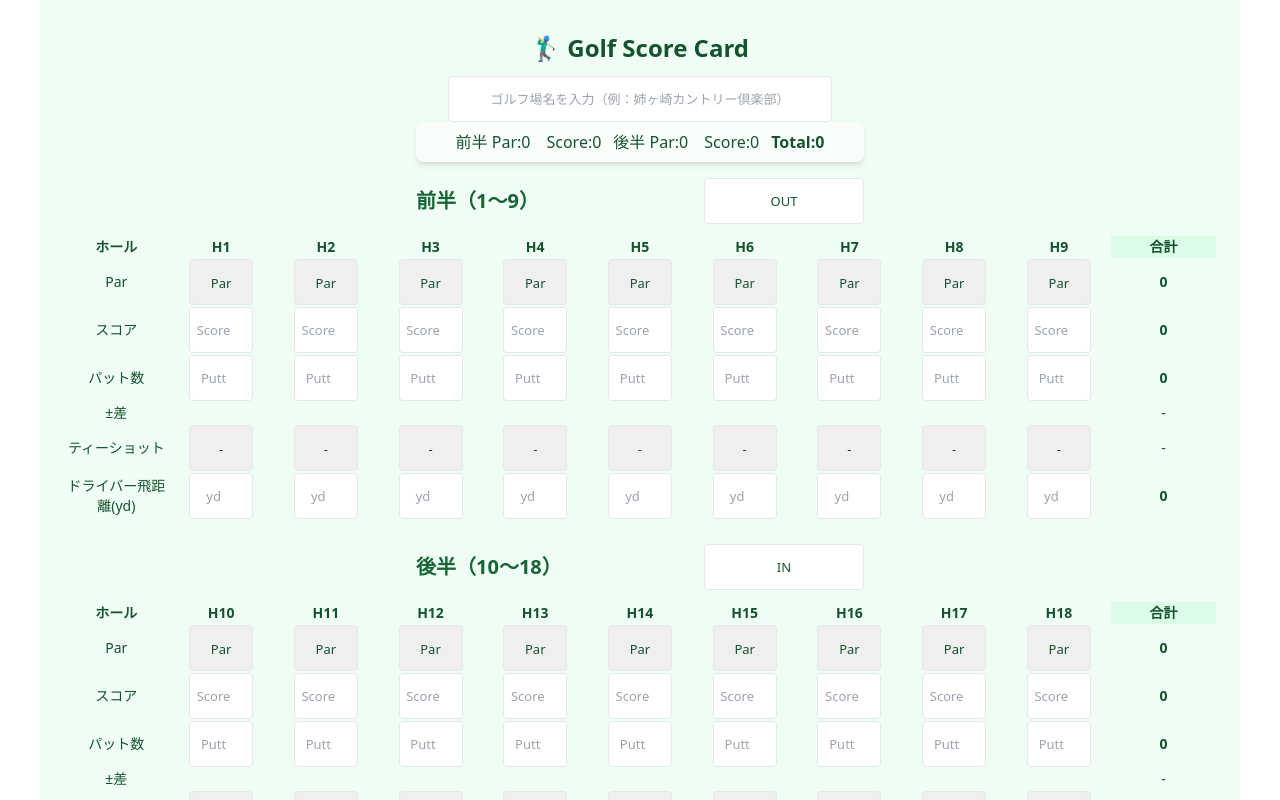
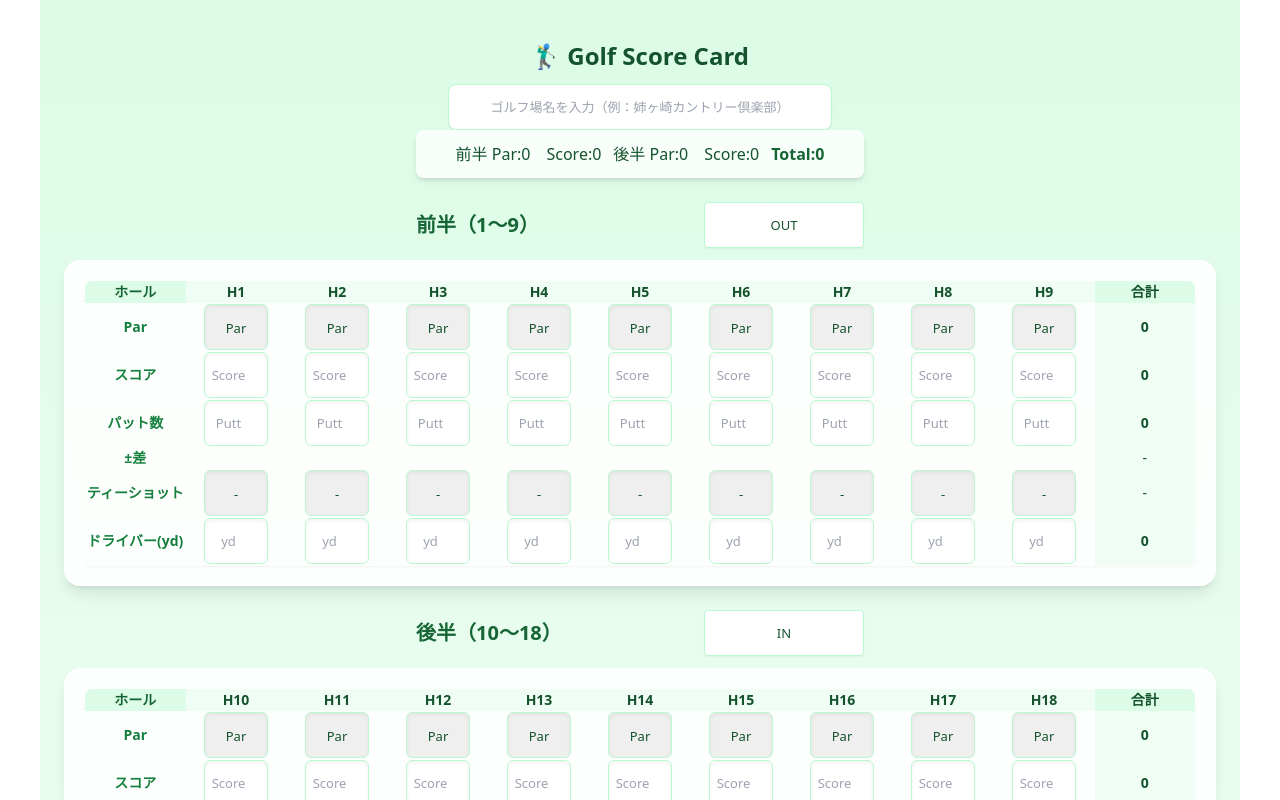
Before and after one commit to reniwasaki/golf-score-simple, a React (Vite) app: page / in a window 1280 px wide. Shown: the top 800 px of the page. Built offline with nearby package versions, Linux system fonts and the light colour scheme.

Commit message:
return-syusei

```diff
--- a/src/App.jsx
+++ b/src/App.jsx
@@ -94,27 +94,29 @@ const App = () => {
   const totalScore = outTotal.score + inTotal.score;
 
   const renderHoleInputs = (start, end) => (
-    <div className="w-full overflow-x-auto scrollbar-thin scrollbar-thumb-gray-400 scrollbar-track-transparent">
+    <div className="w-full overflow-x-auto scrollbar-thin scrollbar-thumb-gray-400 scrollbar-track-transparent bg-white/90 backdrop-blur-sm rounded-2xl shadow-lg p-3 sm:p-5 mb-6">
       <div className="min-w-[900px] sm:min-w-full mx-auto flex justify-center">
-        <table className="w-full text-xs sm:text-sm text-center border-collapse table-fixed">
+        <table className="w-full text-xs sm:text-sm text-center border border-green-200 rounded-lg overflow-hidden table-fixed shadow-sm">
           <thead>
             <tr>
-              <th className="px-1 bg-green-50">ホール</th>
+              <th className="px-1 bg-green-100 text-green-800 font-semibold">
+                ホール
+              </th>
               {Array.from({ length: end - start }, (_, i) => (
-                <th key={i}>H{start + i + 1}</th>
+                <th key={i} className="bg-green-50">{`H${start + i + 1}`}</th>
               ))}
-              <th className="bg-green-100 sticky right-0">合計</th>
+              <th className="bg-green-100 font-bold sticky right-0">合計</th>
             </tr>
           </thead>
           <tbody>
             <tr>
-              <td>Par</td>
+              <td className="font-semibold text-green-700">Par</td>
               {scores.slice(start, end).map((hole, i) => (
                 <td key={i}>
                   <select
                     value={hole.par}
                     onChange={(e) => handleChange(start + i, "par", e.target.value)}
-                    className="border rounded w-14 sm:w-16 text-center"
+                    className="border border-green-200 rounded-md w-14 sm:w-16 text-center py-1 shadow-inner"
                   >
                     <option value="">Par</option>
                     <option value="3">3</option>
@@ -129,14 +131,16 @@ const App = () => {
             </tr>
 
             <tr>
-              <td>スコア</td>
+              <td className="font-semibold text-green-700">スコア</td>
               {scores.slice(start, end).map((hole, i) => (
                 <td key={i}>
                   <input
                     type="number"
                     value={hole.score}
-                    onChange={(e) => handleChange(start + i, "score", e.target.value)}
-                    className="border rounded w-14 sm:w-16 text-center"
+                    onChange={(e) =>
+                      handleChange(start + i, "score", e.target.value)
+                    }
+                    className="border border-green-200 rounded-md w-14 sm:w-16 text-center py-1 shadow-inner"
                     placeholder="Score"
                   />
                 </td>
@@ -147,14 +151,16 @@ const App = () => {
             </tr>
 
             <tr>
-              <td>パット数</td>
+              <td className="font-semibold text-green-700">パット数</td>
               {scores.slice(start, end).map((hole, i) => (
                 <td key={i}>
                   <input
                     type="number"
                     value={hole.putt}
-                    onChange={(e) => handleChange(start + i, "putt", e.target.value)}
-                    className="border rounded w-14 sm:w-16 text-center"
+                    onChange={(e) =>
+                      handleChange(start + i, "putt", e.target.value)
+                    }
+                    className="border border-green-200 rounded-md w-14 sm:w-16 text-center py-1 shadow-inner"
                     placeholder="Putt"
                   />
                 </td>
@@ -165,7 +171,7 @@ const App = () => {
             </tr>
 
             <tr>
-              <td>±差</td>
+              <td className="font-semibold text-green-700">±差</td>
               {scores.slice(start, end).map((hole, i) => (
                 <td key={i} className="font-bold">
                   {hole.diff}
@@ -175,14 +181,16 @@ const App = () => {
             </tr>
 
             <tr>
-              <td>ティーショット</td>
+              <td className="font-semibold text-green-700">ティーショット</td>
               {scores.slice(start, end).map((hole, i) => (
                 <td key={i}>
                   {hole.par === "3" ? (
                     <select
                       value={hole.teeShot}
-                      onChange={(e) => handleChange(start + i, "teeShot", e.target.value)}
-                      className="border rounded w-20 sm:w-24 text-center"
+                      onChange={(e) =>
+                        handleChange(start + i, "teeShot", e.target.value)
+                      }
+                      className="border border-green-200 rounded-md w-20 sm:w-24 text-center py-1 shadow-inner"
                     >
                       <option value="-">-</option>
                       <option value="グリーンオン">グリーンオン</option>
@@ -195,8 +203,10 @@ const App = () => {
                   ) : (
                     <select
                       value={hole.teeShot}
-                      onChange={(e) => handleChange(start + i, "teeShot", e.target.value)}
-                      className="border rounded w-16 text-center"
+                      onChange={(e) =>
+                        handleChange(start + i, "teeShot", e.target.value)
+                      }
+                      className="border border-green-200 rounded-md w-16 text-center py-1 shadow-inner"
                     >
                       <option value="-">-</option>
                       <option value="◯">◯</option>
@@ -209,15 +219,17 @@ const App = () => {
             </tr>
 
             <tr>
-              <td>ドライバー飛距離(yd)</td>
+              <td className="font-semibold text-green-700">ドライバー(yd)</td>
               {scores.slice(start, end).map((hole, i) =>
                 hole.par !== "3" ? (
                   <td key={i}>
                     <input
                       type="number"
                       value={hole.drive}
-                      onChange={(e) => handleChange(start + i, "drive", e.target.value)}
-                      className="border rounded w-14 sm:w-16 text-center"
+                      onChange={(e) =>
+                        handleChange(start + i, "drive", e.target.value)
+                      }
+                      className="border border-green-200 rounded-md w-14 sm:w-16 text-center py-1 shadow-inner"
                       placeholder="yd"
                     />
                   </td>
@@ -234,76 +246,60 @@ const App = () => {
   );
 
   return (
-    <div className="min-h-screen bg-green-50 text-green-900 flex flex-col items-center px-2 sm:px-6 py-4 sm:py-8 max-w-[1200px] mx-auto overflow-x-hidden">
+    <div className="min-h-screen bg-gradient-to-b from-green-100 to-green-50 text-green-900 flex flex-col items-center px-3 sm:px-6 py-6 sm:py-10 max-w-[1200px] mx-auto overflow-x-hidden">
       <h1 className="text-xl sm:text-2xl font-bold mb-3">🏌️‍♂️ Golf Score Card</h1>
 
-      {/* ✅ オフライン警告 */}
       {!online && (
-        <div className="bg-yellow-100 text-yellow-800 px-4 py-2 rounded mb-2 text-sm font-medium">
+        <div className="bg-yellow-100 text-yellow-800 px-4 py-2 rounded mb-2 text-sm font-medium shadow-sm">
           ⚠️ 現在オフラインモードです（データは自動保存されます）
         </div>
       )}
 
-      {/* ✅ ゴルフ場名入力欄 */}
       <input
         type="text"
         value={golfCourseName}
         onChange={(e) => setGolfCourseName(e.target.value)}
         placeholder="ゴルフ場名を入力（例：姉ヶ崎カントリー倶楽部）"
-        className="border rounded px-3 py-2 w-full sm:w-96 text-center mb-4"
+        className="border border-green-200 rounded-lg px-3 py-2 w-full sm:w-96 text-center mb-5 shadow-sm"
       />
 
-      {/* ✅ 集計エリア */}
-      <div className="flex flex-wrap justify-center items-center gap-2 sm:gap-3 bg-white/70 px-3 py-2 rounded-lg shadow-md w-full max-w-md mx-auto text-xs sm:text-base text-center mb-4">
+      <div className="flex flex-wrap justify-center items-center gap-2 sm:gap-3 bg-white/80 px-4 py-3 rounded-lg shadow-md w-full max-w-md mx-auto text-xs sm:text-base text-center mb-6">
         <div>前半 Par:{outTotal.par}　Score:{outTotal.score}</div>
         <div>後半 Par:{inTotal.par}　Score:{inTotal.score}</div>
-        <div className="font-bold">Total:{totalScore}</div>
+        <div className="font-bold text-green-800">Total:{totalScore}</div>
       </div>
 
-      {/* ===== 前半 ===== */}
-      <div className="flex flex-col sm:flex-row items-center justify-between gap-2 sm:gap-4 mb-3 w-full max-w-md mx-auto">
-        <h2 className="text-lg sm:text-xl font-bold text-green-800">
-          前半（1〜9）
-        </h2>
-        <input
-          type="text"
-          value={courseNames.out}
-          onChange={(e) => setCourseNames({ ...courseNames, out: e.target.value })}
-          placeholder="コース名（例：OUT）"
-          className="border rounded px-2 py-1 w-40 text-center"
-        />
-      </div>
+      <Section title="前半（1〜9）" value={courseNames.out} setValue={(val) => setCourseNames({ ...courseNames, out: val })} />
       {renderHoleInputs(0, 9)}
 
-      {/* ===== 後半 ===== */}
-      <div className="flex flex-col sm:flex-row items-center justify-between gap-2 sm:gap-4 mt-6 mb-3 w-full max-w-md mx-auto">
-        <h2 className="text-lg sm:text-xl font-bold text-green-800">
-          後半（10〜18）
-        </h2>
-        <input
-          type="text"
-          value={courseNames.in}
-          onChange={(e) => setCourseNames({ ...courseNames, in: e.target.value })}
-          placeholder="コース名（例：IN）"
-          className="border rounded px-2 py-1 w-40 text-center"
-        />
-      </div>
+      <Section title="後半（10〜18）" value={courseNames.in} setValue={(val) => setCourseNames({ ...courseNames, in: val })} />
       {renderHoleInputs(9, 18)}
 
-      {/* リセットボタン */}
       <button
         onClick={resetAll}
-        className="bg-green-600 hover:bg-green-700 text-white font-bold py-2 px-6 rounded mt-6"
+        className="bg-gradient-to-r from-green-600 to-lime-500 hover:opacity-90 text-white font-bold py-2 px-8 rounded-full shadow-lg mt-8 transition"
       >
         リセット
       </button>
 
-      {/* 凡例 */}
-      <div className="text-xs text-gray-600 mt-4 mb-8">
-        <p>☆＝-3　◎＝-2　◯＝-1　ー＝±0　△＝+1　□＝+2　+3〜＝+3以上</p>
+      <div className="text-[11px] text-gray-500 mt-5 mb-10 tracking-wide italic">
+        ☆＝-3　◎＝-2　◯＝-1　ー＝±0　△＝+1　□＝+2　+3〜＝+3以上
       </div>
     </div>
   );
 };
 
+const Section = ({ title, value, setValue }) => (
+  <div className="flex flex-col sm:flex-row items-center justify-between gap-2 sm:gap-4 mb-3 w-full max-w-md mx-auto">
+    <h2 className="text-lg sm:text-xl font-bold text-green-800">{title}</h2>
+    <input
+      type="text"
+      value={value}
+      onChange={(e) => setValue(e.target.value)}
+      placeholder="コース名（例：OUT）"
+      className="border border-green-200 rounded px-2 py-1 w-40 text-center shadow-sm"
+    />
+  </div>
+);
+
 export default App;
```
